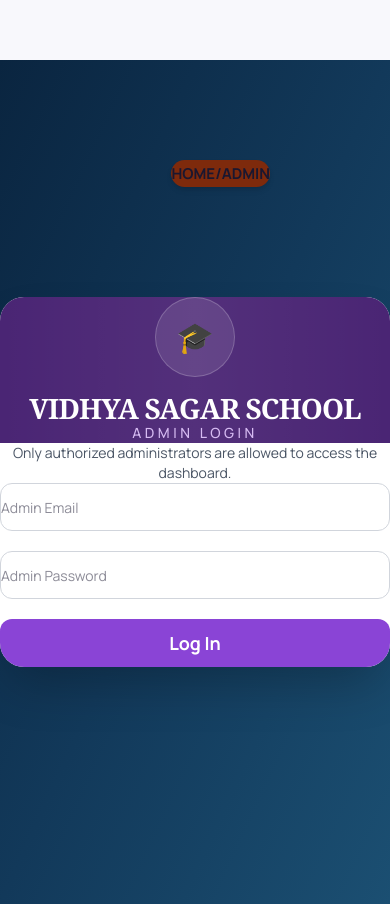
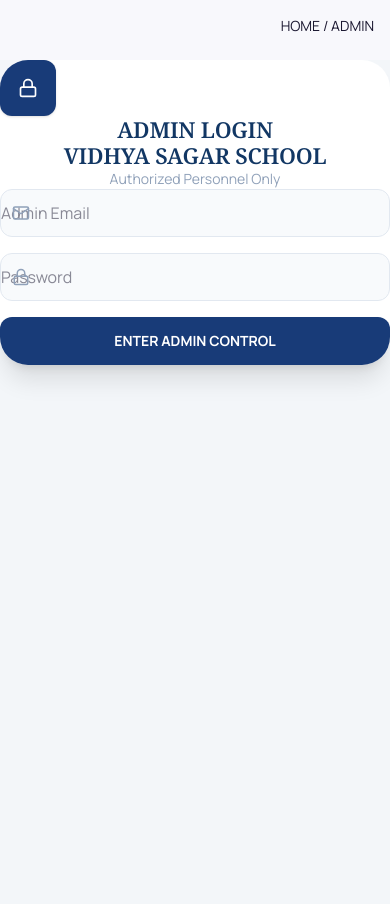
Before and after one commit to codetoli/vidhyaSagar, a React (Vite) app: page /admin/login in a window 390 px wide. Built offline with nearby package versions, Linux system fonts and the light colour scheme; no server answers.

Commit message:
mobile view is adjusted in hero section and in navbar

```diff
--- a/src/components/Navbar.jsx
+++ b/src/components/Navbar.jsx
@@ -20,6 +20,13 @@
     window.addEventListener('scroll', handleScroll)
     return () => window.removeEventListener('scroll', handleScroll)
   }, [])
+
+  useEffect(() => {
+    document.body.style.overflow = menuOpen ? 'hidden' : ''
+    return () => {
+      document.body.style.overflow = ''
+    }
+  }, [menuOpen])
 
   const scrollToSection = (sectionId, linkName) => {
   setActiveLink(linkName)
--- a/src/index.css
+++ b/src/index.css
@@ -29,6 +29,11 @@
   background-color: var(--bg);
   overflow-x: hidden;
   padding-top: 0;
+}
+
+html {
+  overflow-x: hidden;
+  max-width: 100%;
 }
 body::before {
   content: "";
@@ -195,7 +200,7 @@
 .nav__logo {
   display: flex;
   align-items: center;
-  gap: 75px;
+  gap: 24px;
   text-decoration: none;
   transition: all 0.3s ease-out;
   opacity: 1;
@@ -292,6 +297,10 @@
   transition: all 0.3s ease-out;
   opacity: 1;
   visibility: visible;
+}
+
+.nav__hamburger {
+  display: none;
 }
 
 .nav--scrolled .nav__cta {
@@ -1838,6 +1847,7 @@
     font-weight: 800;
     color: #1e3a8a;
     margin: 0;
+
   }
 
   .nav__logo-english {
@@ -1856,8 +1866,8 @@
     border: none;
     cursor: pointer;
     padding: 8px;
-    z-index: 200;
-    transition: opacity 0.3s ease-out;
+    z-index: 1200;
+    transition: opacity 0.3s ease-out, transform 0.3s ease;
     opacity: 1;
   }
 
@@ -1869,20 +1879,34 @@
 
   .nav__hamburger span {
     display: block;
-    width: 20px;
+    width: 22px;
     height: 2px;
     background: var(--primary);
     border-radius: 3px;
-    transition: 0.3s;
+    transition: transform 0.3s ease, opacity 0.3s ease;
+  }
+
+  .nav__hamburger--open span:nth-child(1) {
+    transform: translateY(7px) rotate(45deg);
+  }
+
+  .nav__hamburger--open span:nth-child(2) {
+    opacity: 0;
+  }
+
+  .nav__hamburger--open span:nth-child(3) {
+    transform: translateY(-7px) rotate(-45deg);
   }
 
   .nav__links {
     display: none;
+    visibility: hidden;
+    opacity: 0;
     position: fixed;
-    top: 0;
-    left: 0;
+    inset: 0;
     width: 100%;
     height: 100vh;
+    padding: 5rem 1.5rem 2rem;
     background: rgba(255, 255, 255, 0.98);
     backdrop-filter: blur(15px);
     -webkit-backdrop-filter: blur(15px);
@@ -1890,11 +1914,37 @@
     justify-content: center;
     align-items: center;
     gap: 2rem;
-    z-index: 150;
+    z-index: 1100;
+    transition: opacity 0.3s ease, visibility 0.3s ease;
+    overflow-y: auto;
+    overscroll-behavior: contain;
   }
 
   .nav__links--open {
     display: flex;
+    visibility: visible;
+    opacity: 1;
+  }
+
+  .nav__links .nav__link {
+    width: 100%;
+    max-width: 280px;
+    text-align: center;
+    padding: 0.9rem 1.2rem;
+    border-radius: 0.9rem;
+    background: rgba(255, 255, 255, 0.95);
+    box-shadow: 0 12px 28px rgba(0, 0, 0, 0.06);
+  }
+
+  .nav__links--open {
+    display: flex;
+    visibility: visible;
+    opacity: 1;
+    transform: translateX(0);
+  }
+
+  .nav__links {
+    transform: translateX(0);
   }
 
   .nav__link {
@@ -1960,6 +2010,7 @@
     order: -1;
     height: auto;
     margin-bottom: 1rem;
+    padding-top: 1rem;
   }
 
   .hero__gallery-grid {
@@ -1975,15 +2026,43 @@
     gap: 0.75rem;
   }
 
+  .hero__img {
+    position: static;
+    width: 100%;
+    height: auto;
+    transform: none;
+    border-width: 2px;
+  }
+
+  .hero__img--main,
+  .hero__img--top,
+  .hero__img--bottom {
+    position: static;
+    width: 100%;
+    height: auto;
+    transform: none;
+    left: auto;
+    top: auto;
+    right: auto;
+    bottom: auto;
+  }
+
   .hero__img--main {
     min-width: auto;
-    height: 200px;
-    width: 100%;
+    height: auto;
   }
 
   .hero__img--top,
   .hero__img--bottom {
-    height: 100px;
+    height: auto;
+  }
+
+  .hero__stat {
+    position: relative;
+    bottom: auto;
+    left: auto;
+    right: auto;
+    margin-top: 1.2rem;
   }
 
   .hero__img {
--- a/src/pages/AdminLogin.jsx
+++ b/src/pages/AdminLogin.jsx
@@ -3,7 +3,7 @@
 import { signInWithEmailAndPassword } from 'firebase/auth';
 import { auth } from '../firebase/config';
 import { useNavigate } from 'react-router-dom';
-import { FiAlertCircle } from 'react-icons/fi';
+import { FiAlertCircle, FiMail, FiLock } from 'react-icons/fi';
 import { motion } from 'framer-motion';
 
 const AdminLogin = () => {
@@ -20,7 +20,7 @@
     try {
       await signInWithEmailAndPassword(auth, email, password);
       navigate('/admin');
-    } catch (err) {
+    } catch {
       setError('Invalid email or password. Please try again.');
     } finally {
       setLoading(false);
@@ -29,85 +29,77 @@
 
   return (
 
- <div className="relative min-h-screen bg-gradient-to-br from-[#0a2540] via-[#12395a] to-[#1b4f72]">
+ <div className="min-h-screen bg-[#f3f6f9] flex items-start justify-center px-4 py-6 sm:py-10">
   <a
     href="/"
-    className="absolute top-25 right-30 bg-orange-900 text-white font-bold px-5 py-3 rounded-full transition-all duration-300 hover:bg-orange-500 hover:scale-105 shadow-md hover:shadow-lg"
+    className="absolute top-4 right-4 sm:top-5 sm:right-5 text-sm text-slate-600 px-3 py-1 rounded-full transition-all z-20"
   >
-    HOME/ADMIN
+    HOME / ADMIN
   </a>
 
-
-    <div className="min-h-screen  flex items-center justify-center p-6">
+    <div className="w-full max-w-md mx-auto">
 
 
 
       <motion.div
         initial={{ opacity: 0, y: 20 }}
         animate={{ opacity: 1, y: 0 }}
-        transition={{ duration: 0.4 }}
-        className="w-full max-w-md"
+        transition={{ duration: 0.36 }}
+        className="w-full"
       >
-
-        <div className="bg-white rounded-3xl shadow-2xl overflow-hidden">
-          {/* Header */}
-          <div className="bg-[#4a2574] px-8 py-10 text-center relative">
-
-            <div className="absolute inset-0 bg-gradient-to-r from-transparent via-white/5 to-transparent" />
-            <div className="relative flex flex-col items-center gap-4">
-              <div className="w-20 h-20 rounded-full bg-white/10 border border-white/20 flex items-center justify-center">
-                <span className="text-3xl">🎓</span>
+        <div className="bg-white rounded-[28px] shadow-xl overflow-hidden">
+          <div className="px-8 pt-10 pb-8 text-center">
+            <div className="mx-auto w-14 h-14 rounded-xl bg-[#183b78] flex items-center justify-center shadow-sm">
+              <FiLock size={20} className="text-white" />
+            </div>
+            <h2 className="text-[#123764] text-xl sm:text-2xl font-bold mt-6">ADMIN LOGIN</h2>
+             <h2 className="text-[#123764] text-xl sm:text-2xl font-bold mt-6">VIDHYA SAGAR SCHOOL</h2>
+            <p className="text-slate-400 text-sm mt-1">Authorized Personnel Only</p>
           </div>
 
-              <div>
-                <h1 className="text-white text-2xl font-bold tracking-wide">
-                  VIDHYA SAGAR SCHOOL
-                </h1>
-                <p className="text-[#d6bbf2] text-sm font-medium mt-2 uppercase tracking-[0.25em]">
-                  Admin Login
-                </p>
-              </div>
-            </div>
-          </div>
-
-          {/* Body */}
-          <div className="p-8">
-            <p className="text-center text-gray-600 text-sm mb-8">
-              Only authorized administrators are allowed to access the dashboard.
-            </p>
-
+          <div className="px-6 pb-8 sm:px-8">
+            <form onSubmit={handleLogin} className="flex flex-col gap-4">
               {error && (
-              <div className="flex items-center gap-2 bg-red-50 border border-red-200 text-red-600 text-sm rounded-xl px-4 py-3 mb-6">
+                <div className="flex items-center gap-2 bg-red-50 border border-red-200 text-red-600 text-sm rounded-xl px-4 py-3">
                   <FiAlertCircle size={18} />
                   <span>{error}</span>
                 </div>
               )}
 
-            <form onSubmit={handleLogin} className="flex flex-col gap-5">
+              <label className="relative">
+                <div className="absolute left-3 top-1/2 -translate-y-1/2 text-slate-400">
+                  <FiMail size={18} />
+                </div>
                 <input
                   type="email"
                   value={email}
                   onChange={(e) => setEmail(e.target.value)}
                   required
                   placeholder="Admin Email"
-                className="w-full h-12 px-4 rounded-xl border border-gray-300 focus:border-[#4a2574] focus:ring-4 focus:ring-purple-100 outline-none transition text-sm"
+                  className="w-full h-12 pl-12 pr-4 rounded-xl border border-slate-200 focus:border-[#183b78] focus:ring-2 focus:ring-[#183b78]/10 outline-none transition text-base bg-slate-50"
                 />
+              </label>
 
+              <label className="relative">
+                <div className="absolute left-3 top-1/2 -translate-y-1/2 text-slate-400">
+                  <FiLock size={18} />
+                </div>
                 <input
                   type="password"
                   value={password}
                   onChange={(e) => setPassword(e.target.value)}
                   required
-                placeholder="Admin Password"
-                className="w-full h-12 px-4 rounded-xl border border-gray-300 focus:border-[#4a2574] focus:ring-4 focus:ring-purple-100 outline-none transition text-sm"
+                  placeholder="Password"
+                  className="w-full h-12 pl-12 pr-4 rounded-xl border border-slate-200 focus:border-[#183b78] focus:ring-2 focus:ring-[#183b78]/10 outline-none transition text-base bg-slate-50"
                 />
+              </label>
 
               <button
                 type="submit"
                 disabled={loading}
-                className="w-full h-12 mt-2 rounded-xl bg-[#8a44d6] hover:bg-[#7333b9] text-white font-semibold text-lg shadow-lg transition-all duration-200 hover:scale-[1.02] disabled:opacity-60"
+                className="w-full h-12 mt-2 rounded-xl bg-[#183b78] hover:bg-[#0f2e63] text-white font-semibold text-sm sm:text-base shadow-md transition-all duration-150 disabled:opacity-60"
               >
-                {loading ? "Signing In..." : "Log In"}
+                {loading ? 'Signing In...' : 'ENTER ADMIN CONTROL'}
               </button>
             </form>
           </div>
```
Also changed, not shown: src/pages/AdminPanel.jsx (+30 -28 lines). Lines whose indentation alone changed are shown as unchanged.
